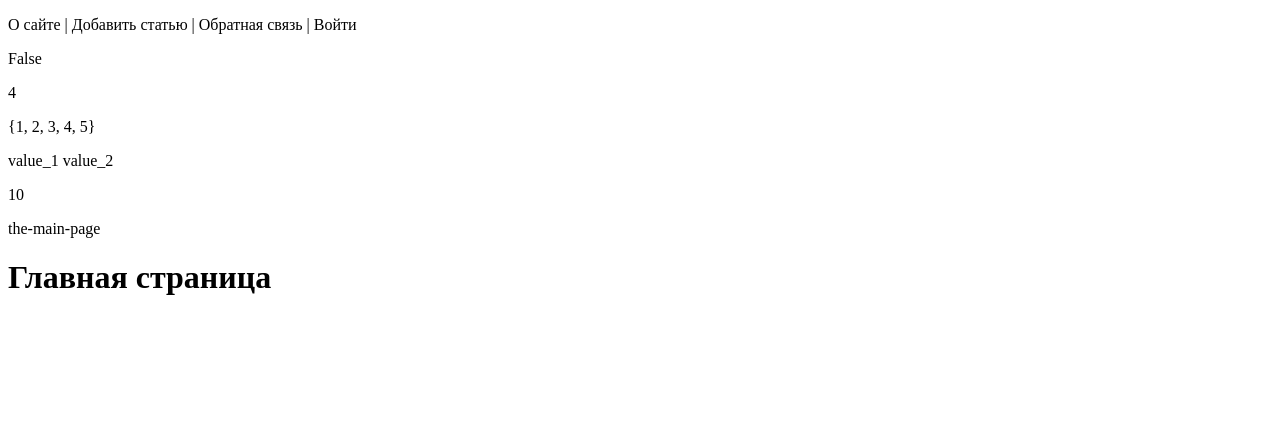
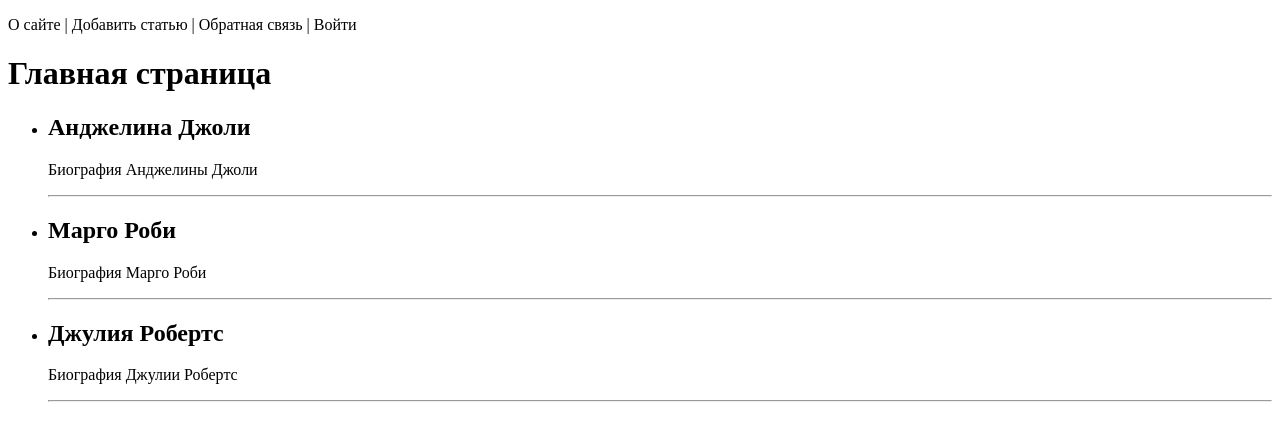
Before and after one commit to Motayassa/jango-training_sitewomen, a Django app: page / in a window 1280 px wide. Shown: the top 441 px of the page. Run offline with Django 4.2, Linux system fonts and the light colour scheme.

Commit message:
Add list with actor women

```diff
--- a/sitewomen/women/templates/women/index.html
+++ b/sitewomen/women/templates/women/index.html
@@ -5,12 +5,16 @@
 </head>
 <body>
 <p>{{ menu|join:" | " }}</p>
-<p>{{ float|divisibleby:"3" }}</p>
-<p>{{ lst|length }}</p>
-<p>{{ set }}</p>
-<p>{{ dict.key_1 }} {{ dict.key_2 }}</p>
-<p>{{ obj.a }}</p>
-<p>{{ url }}</p>
 <h1>{{ title|capfirst|cut:"?" }}</h1> {# upper, lower #}
+
+<ul>
+    {% for p in posts %}
+    <li>
+        <h2>{{ p.title }}</h2>
+        <p>{{ p.content }}</p>
+        <hr>
+    </li>
+    {% endfor %}
+</ul>
 </body>
 </html>
--- a/sitewomen/women/views.py
+++ b/sitewomen/women/views.py
@@ -8,10 +8,11 @@
 menu = ["О сайте", "Добавить статью", "Обратная связь", "Войти"]
 
 
-class MyClass:
-    def __init__(self, a, b):
-        self.a = a
-        self.b = b
+data_db = [
+    {'id': 1, 'title': 'Анджелина Джоли', 'content': 'Биография Анджелины Джоли', 'is_published': True},
+    {'id': 2, 'title': 'Марго Роби', 'content': 'Биография Марго Роби', 'is_published': False},
+    {'id': 3, 'title': 'Джулия Робертс', 'content': 'Биография Джулии Робертс', 'is_published': True},
+]
 
 
 def index(request):  # request это ссылка на класс HttpRequest
@@ -23,12 +24,7 @@
     data = {
         'title': 'главная страница',
         'menu': menu,
-        'float': 28.56,
-        'lst': [1, 2, 'abc', True],
-        'set': {1, 2, 3, 4, 5},
-        'dict': {'key_1': 'value_1', 'key_2': 'value_2'},
-        'obj': MyClass(10, 20),
-        'url': slugify("The Main Page"),
+        'posts': data_db,
             }
     return render(request, 'women/index.html', context=data)  # заменяет верхние две строки
 
```
